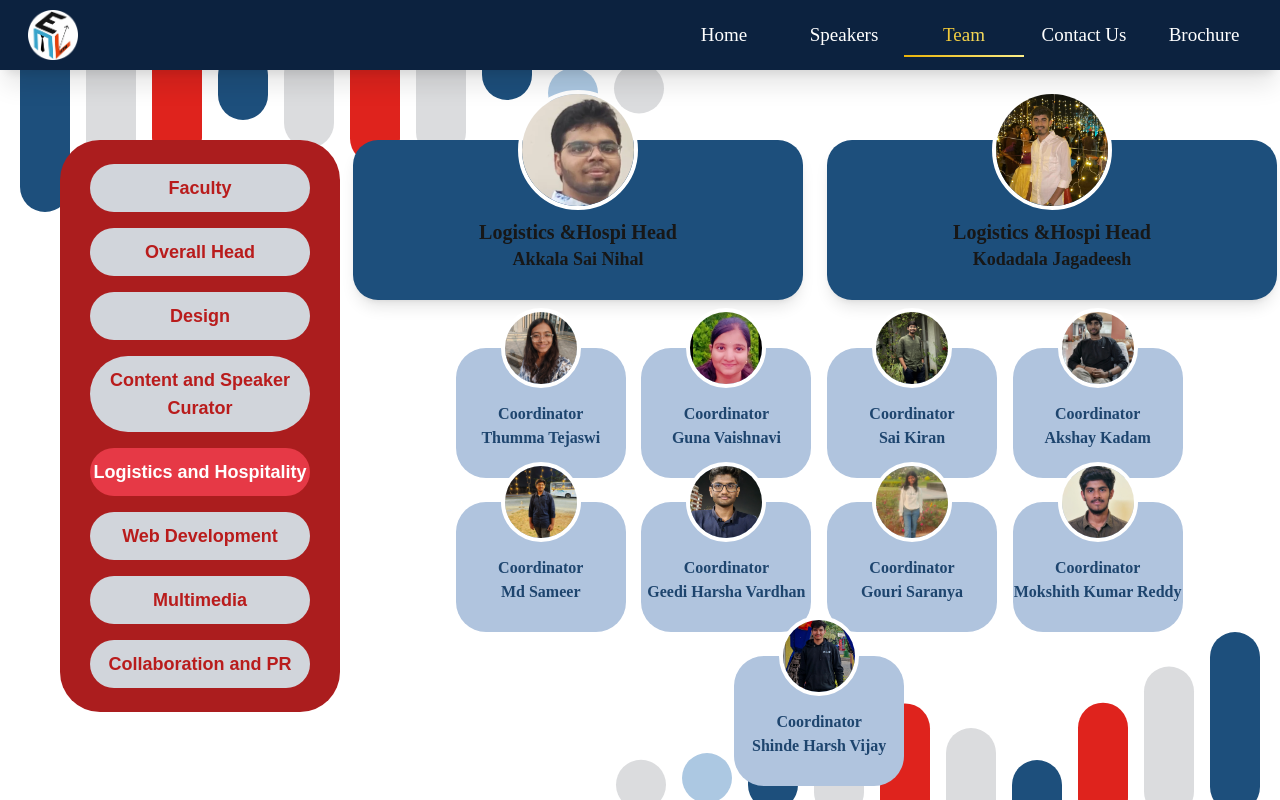
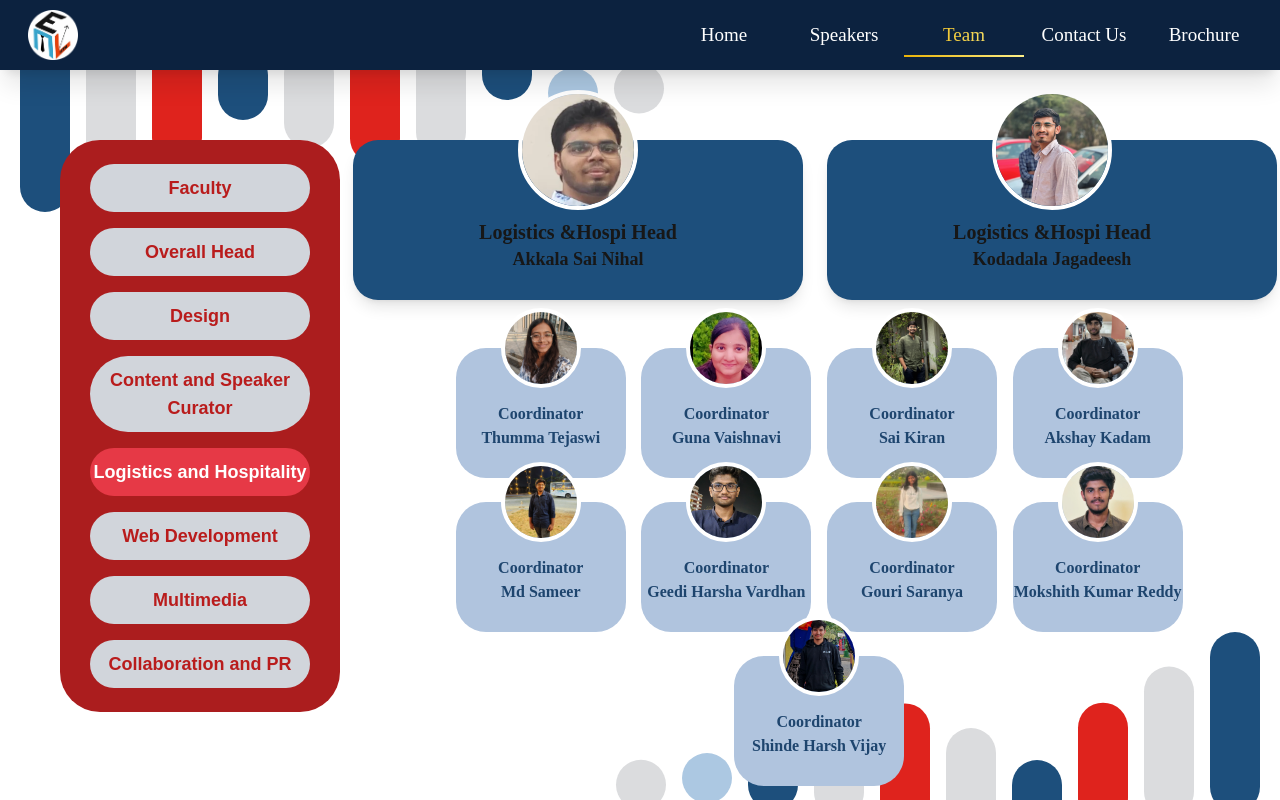
Before and after one commit to Y-Harini/EML-2026, a Next.js app: page /team25-26/logistics-hospitality in a window 1280 px wide. Built offline with nearby package versions, Linux system fonts and the light colour scheme.

Commit message:
Updated photo

```diff
--- a/src/app/team25-26/logistics-hospitality/page.jsx
+++ b/src/app/team25-26/logistics-hospitality/page.jsx
@@ -96,7 +96,7 @@ export default function LogisticsAndHospitality() {
                   />
 
                   <Head
-                    imageSrc="/images/Kodadala Jagadeesh.webp"
+                    imageSrc="/images/Jagadeesh.webp"
                     title="Logistics &Hospi Head"
                     name="Kodadala Jagadeesh"
                     bgColor="bg-[#1D4F7C]"
```
